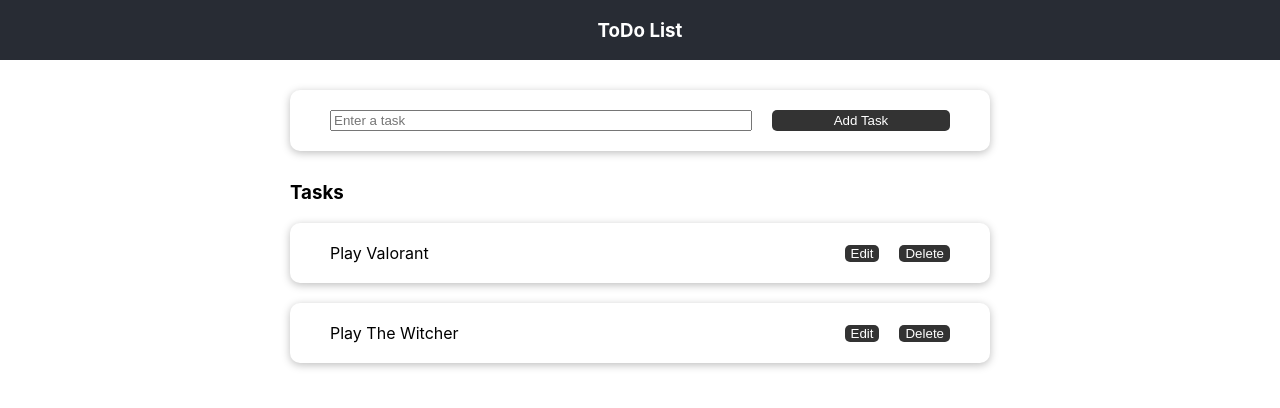
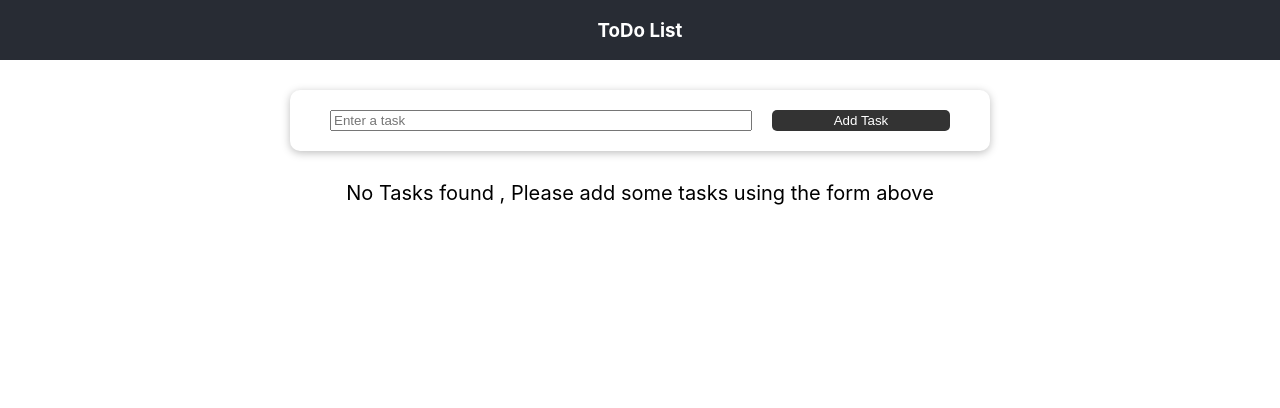
Before and after one commit to CalmranSyed/Todo-App, a React (Create React App) app: page / in a window 1280 px wide. Shown: the top 408 px of the page. Built offline with nearby package versions, Linux system fonts and the light colour scheme.

Commit message:
Added delete and update functionality

```diff
--- a/src/App.css
+++ b/src/App.css
@@ -28,6 +28,11 @@
   color: #61dafb;
 }
 
+.message {
+  font-size: 20px;
+  text-align: center;
+}
+
 @keyframes App-logo-spin {
   from {
     transform: rotate(0deg);
--- a/src/App.js
+++ b/src/App.js
@@ -3,24 +3,44 @@ import "./App.css";
 import TodoForm from "./components/ToDos/TodoForm";
 import TodoList from "./components/ToDos/TodoList";
 
-const dummyTodos = [{ title: "Play Valorant" }, { title: "Play The Witcher" }];
+// const dummyTodos = [
+//   { title: "Play Valorant", id: 1 },
+//   { title: "Play The Witcher", id: 2 },
+// ];
 
 function App() {
   // callback for receiving state/data from child component (Lifting state up)
-  const [todoTasks, setTodoTasks] = useState(dummyTodos);
+  const [todoTasks, setTodoTasks] = useState([]);
 
   const todoSaveHandler = (enteredTodoTask) => {
-    const todoTask = {
-      ...enteredTodoTask,
-      id: Math.random().toString(),
-    };
+    setTodoTasks((prevTodos) => {
+      const updatedTodoTasks = [...prevTodos];
+      updatedTodoTasks.unshift({
+        title: enteredTodoTask,
+        id: Math.random().toString(),
+      });
+      return updatedTodoTasks;
+    });
+  };
 
+  const todoDeleteHandler = (todoID) => {
     setTodoTasks((prevTodos) => {
-      return [todoTask, ...prevTodos];
+      const updatedTodoTasks = prevTodos.filter((todo) => todo.id !== todoID);
+      return updatedTodoTasks;
     });
+  };
 
-    console.log(todoTasks);
-  };
+  let mainContent = (
+    <p className="message">
+      No Tasks found , Please add some tasks using the form above
+    </p>
+  );
+
+  if (todoTasks.length > 0) {
+    mainContent = (
+      <TodoList todos={todoTasks} onDeleteTodoTask={todoDeleteHandler} />
+    );
+  }
 
   return (
     <React.Fragment>
@@ -29,7 +49,7 @@ function App() {
       </header>
       <main className="container">
         <TodoForm onSaveTodoTask={todoSaveHandler} />
-        <TodoList todos={todoTasks} />
+        {mainContent}
       </main>
     </React.Fragment>
   );
--- a/src/components/ToDos/TodoForm.js
+++ b/src/components/ToDos/TodoForm.js
@@ -3,10 +3,9 @@ import Button from "../UI/Button";
 import Card from "../UI/Card";
 import classes from "./TodoForm.module.css";
 
-const todoTasks = [];
-
 const TodoForm = (props) => {
   const [todo, setTodo] = useState("");
+  const [isValid, setIsValid] = useState(false);
 
   const todoInputRef = useRef();
 
@@ -18,15 +17,14 @@ const TodoForm = (props) => {
     event.preventDefault();
 
     // Check for empty inputs
-    if (todoInputRef.current.value !== "") {
-      const todoTask = { title: todo };
-
-      props.onSaveTodoTask(todoTask);
+    if (todoInputRef.current.value.trim().length !== 0) {
+      props.onSaveTodoTask(todoInputRef.current.value);
       // two way binding to clear thr input field
       setTodo("");
       return;
     }
     console.log("invalid input");
+    setTodo("");
   };
 
   return (
--- a/src/components/ToDos/TodoItem.js
+++ b/src/components/ToDos/TodoItem.js
@@ -1,15 +1,64 @@
-import React from "react";
+import React, { useRef, useState } from "react";
 import Button from "../UI/Button";
 import Card from "../UI/Card";
 import classes from "./TodoItem.module.css";
 
 const TodoItem = (props) => {
+  // state for checking if task if being updated
+  const [editMode, setEditMode] = useState(false);
+  const [updatedTodo, setUpdatedTodo] = useState(props.title);
+  const todoEditRef = useRef();
+
+  // handler for edit button
+  const editTodoHandler = () => {
+    if (editMode === false) {
+      setEditMode(true);
+
+      return;
+    }
+
+    setEditMode(false);
+  };
+
+  // handler for delete button
+  const deleteTaskHandler = () => {
+    props.onDelete(props.id);
+  };
+
+  const todoTitleChangeHandler = (event) => {
+    setUpdatedTodo(event.target.value);
+  };
+
+  let titleContent = <span>{updatedTodo ? updatedTodo : props.title}</span>;
+
+  if (editMode) {
+    titleContent = (
+      <input
+        type="text"
+        value={updatedTodo}
+        onChange={todoTitleChangeHandler}
+        ref={todoEditRef}
+      />
+    );
+  }
+
+  // ref for input field for updating task
+  const updateTodoRef = useRef();
+
   return (
     <Card className={`${classes["todo-task"]}`}>
-      <span>{props.title}</span>
+      {titleContent}
       <div className={classes["actions-wrap"]}>
-        <Button>Edit</Button>
-        <Button>Delete</Button>
+        <Button
+          className="edit-task"
+          onClick={editTodoHandler}
+          disabled={editMode}
+        >
+          Edit
+        </Button>
+        <Button className="delete-task" onClick={deleteTaskHandler}>
+          Delete
+        </Button>
       </div>
     </Card>
   );
--- a/src/components/ToDos/TodoList.js
+++ b/src/components/ToDos/TodoList.js
@@ -7,7 +7,12 @@ const TodoList = (props) => {
     <div className={classes}>
       <h3>Tasks</h3>
       {props.todos.map((task) => (
-        <TodoItem key={task.id} title={task.title} />
+        <TodoItem
+          onDelete={props.onDeleteTodoTask}
+          key={task.id}
+          title={task.title}
+          id={task.id}
+        />
       ))}
     </div>
   );
```
